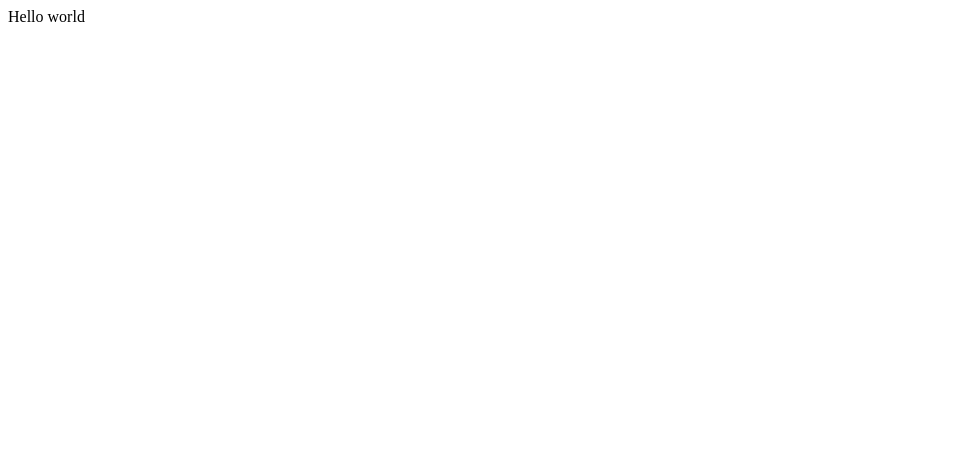
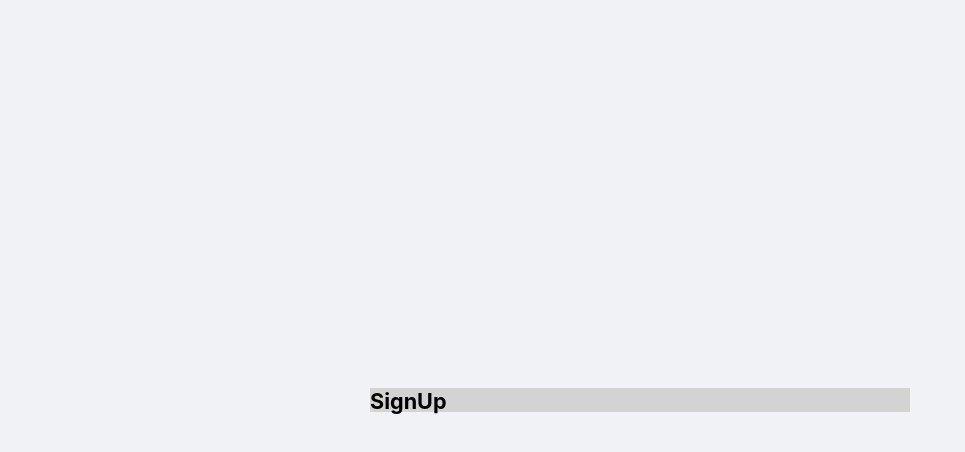
Before and after one commit to walefe/codeleap, a React (Vite) app: page / in a window 1280 px wide. Shown: the top 452 px of the page, without its empty margins (0-965 px from the left). Built offline with nearby package versions, Linux system fonts and the light colour scheme.

Commit message:
chore: create page signup and layout.

```diff
--- a/package.json
+++ b/package.json
@@ -10,11 +10,14 @@
   },
   "dependencies": {
     "react": "^17.0.2",
-    "react-dom": "^17.0.2"
+    "react-dom": "^17.0.2",
+    "react-router-dom": "^6.3.0",
+    "styled-components": "^5.3.5"
   },
   "devDependencies": {
     "@types/react": "^17.0.33",
     "@types/react-dom": "^17.0.10",
+    "@types/styled-components": "^5.1.24",
     "@typescript-eslint/eslint-plugin": "^5.18.0",
     "@typescript-eslint/parser": "^5.18.0",
     "@vitejs/plugin-react": "^1.0.7",
--- a/src/App.tsx
+++ b/src/App.tsx
@@ -1,5 +1,18 @@
+import { BrowserRouter } from 'react-router-dom'
+
+import GlobalStyles from './styles/global'
+import { Router } from './routes'
+import { Layout } from './pages/_layouts'
+
 function App() {
-  return <div>Hello world</div>
+  return (
+    <Layout>
+      <BrowserRouter>
+        <Router />
+      </BrowserRouter>
+      <GlobalStyles />
+    </Layout>
+  )
 }
 
 export default App
--- /dev/null
+++ b/src/pages/SignUp/index.tsx
@@ -0,0 +1,9 @@
+import * as S from './styels'
+
+export const SignUp = () => {
+  return (
+    <S.Wrapper>
+      <h1>SignUp</h1>
+    </S.Wrapper>
+  )
+}
--- /dev/null
+++ b/src/pages/SignUp/styels.ts
@@ -0,0 +1,14 @@
+import styled from 'styled-components'
+
+export const Wrapper = styled.div`
+  display: flex;
+  flex-direction: column;
+
+  max-width: 50rem;
+  width: 100%;
+
+  max-height: 2.2rem;
+  height: 100%;
+
+  background-color: #cccc;
+`
--- /dev/null
+++ b/src/pages/_layouts/index.tsx
@@ -0,0 +1,10 @@
+import { ReactNode } from 'react'
+import * as S from './styles'
+
+type Props = {
+  children: ReactNode
+}
+
+export const Layout = ({ children }: Props) => (
+  <S.Container>{children}</S.Container>
+)
--- /dev/null
+++ b/src/pages/_layouts/styles.ts
@@ -0,0 +1,11 @@
+import styled from 'styled-components'
+
+export const Container = styled.div`
+  width: 100%;
+  max-width: 1080px;
+  height: 100vh;
+  margin: 0 auto;
+  display: flex;
+  align-items: center;
+  justify-content: center;
+`
--- a/tsconfig.json
+++ b/tsconfig.json
@@ -1,5 +1,6 @@
 {
   "compilerOptions": {
+    "baseUrl": "src",
     "target": "ESNext",
     "useDefineForClassFields": true,
     "lib": ["DOM", "DOM.Iterable", "ESNext"],
```
Also changed, not shown: 1 other file (tests, documents, lock files or other folders).
